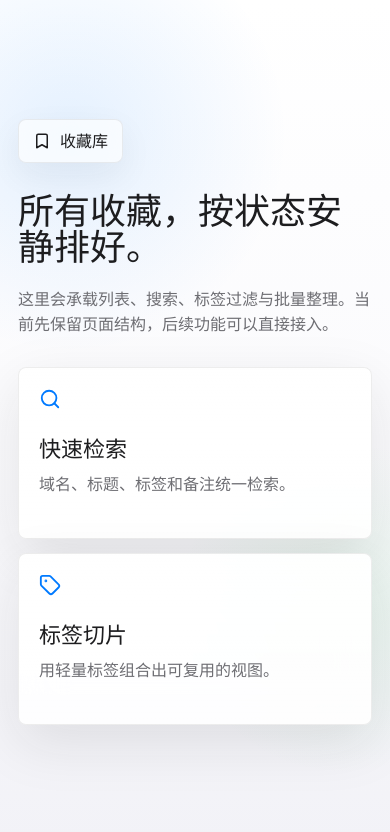
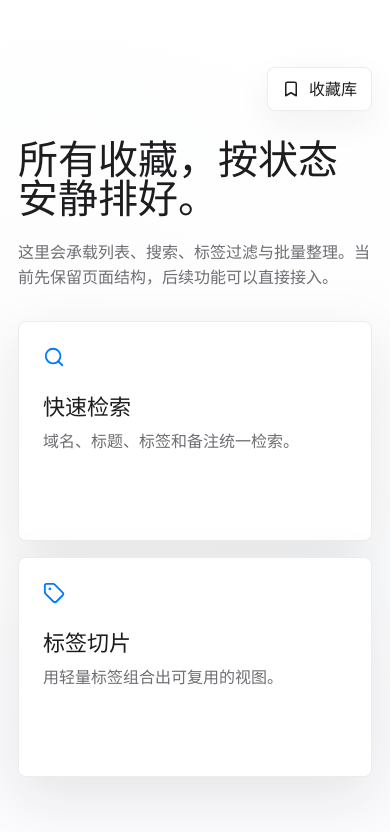
Before and after one commit to coolarec/xcpc.link, a Vue app: page /library in a window 390 px wide. Shown: the top 832 px of the page. Built offline with nearby package versions, Linux system fonts and the light colour scheme.

Commit message:
Refine Apple layout and palette

```diff
--- a/src/components/HorizontalGallery.vue
+++ b/src/components/HorizontalGallery.vue
@@ -126,8 +126,8 @@ onBeforeUnmount(() => {
   overflow: hidden;
   display: grid;
   align-content: center;
-  gap: 44px;
-  padding: 76px max(22px, calc((100vw - 1180px) / 2));
+  gap: 58px;
+  padding: 86px max(24px, calc((100vw - 1240px) / 2));
   color: #f5f5f7;
   background:
     radial-gradient(circle at 16% 18%, color-mix(in srgb, var(--accent), transparent 78%), transparent 28%),
@@ -136,7 +136,7 @@ onBeforeUnmount(() => {
 }
 
 .gallery-heading {
-  width: min(720px, 100%);
+  width: min(860px, 100%);
 }
 
 .gallery-heading p {
@@ -150,7 +150,7 @@ onBeforeUnmount(() => {
 
 .gallery-heading h2 {
   margin: 0;
-  font-size: clamp(42px, 8vw, 94px);
+  font-size: clamp(52px, 8.8vw, 112px);
   line-height: 0.95;
   letter-spacing: 0;
 }
@@ -166,13 +166,13 @@ onBeforeUnmount(() => {
 .horiz-gallery-strip {
   width: 132vw;
   min-width: max-content;
-  gap: 18px;
+  gap: 22px;
 }
 
 .gallery-card {
   position: relative;
-  width: clamp(320px, 30vw, 520px);
-  min-height: 420px;
+  width: clamp(360px, 32vw, 600px);
+  min-height: 480px;
   overflow: hidden;
   display: flex;
   flex-direction: column;
@@ -227,14 +227,14 @@ onBeforeUnmount(() => {
 
 .gallery-card h3 {
   margin: 0;
-  font-size: clamp(30px, 4.2vw, 58px);
-  line-height: 1;
+  font-size: clamp(34px, 4.8vw, 66px);
+  line-height: 0.96;
   letter-spacing: 0;
 }
 
 .gallery-card p {
   max-width: 390px;
-  margin: 16px 0 0;
+  margin: 18px 0 0;
   color: rgba(245, 245, 247, 0.72);
   font-size: 16px;
   line-height: 1.6;
@@ -262,13 +262,13 @@ onBeforeUnmount(() => {
 
 @media (max-width: 720px) {
   .horizontal-gallery {
-    padding: 58px 18px;
-    gap: 30px;
+    padding: 64px 18px;
+    gap: 34px;
   }
 
   .gallery-card {
-    width: min(84vw, 360px);
-    min-height: 370px;
+    width: min(84vw, 380px);
+    min-height: 390px;
     padding: 22px;
   }
 
--- a/src/style.css
+++ b/src/style.css
@@ -76,18 +76,21 @@ a {
 
 .route-page {
   min-height: 100svh;
-  display: flex;
-  flex-direction: column;
-  justify-content: center;
-  gap: 30px;
-  padding: 64px max(24px, calc((100vw - 1120px) / 2));
+  display: grid;
+  grid-template-columns: minmax(0, 1.06fr) minmax(320px, 0.78fr);
+  align-content: center;
+  align-items: center;
+  gap: 24px 72px;
+  padding: 72px max(28px, calc((100vw - 1180px) / 2));
   background:
-    radial-gradient(circle at 18% 16%, rgba(0, 122, 255, 0.1), transparent 28%),
-    radial-gradient(circle at 88% 72%, rgba(48, 209, 88, 0.08), transparent 24%),
-    linear-gradient(180deg, #ffffff 0%, var(--surface) 46%, #f2f2f7 100%);
+    linear-gradient(180deg, rgba(255, 255, 255, 0.96), rgba(251, 251, 253, 0.92)),
+    radial-gradient(circle at 18% 16%, rgba(0, 122, 255, 0.08), transparent 30%),
+    radial-gradient(circle at 88% 72%, rgba(48, 209, 88, 0.06), transparent 28%),
+    #fbfbfd;
 }
 
 .route-kicker {
+  align-self: end;
   width: fit-content;
   min-height: 44px;
   display: inline-flex;
@@ -104,14 +107,14 @@ a {
 }
 
 .route-hero {
-  max-width: 760px;
+  max-width: 800px;
 }
 
 .route-hero h1 {
   margin: 0;
   color: var(--text-strong);
-  font-size: clamp(42px, 7vw, 72px);
-  line-height: 1;
+  font-size: clamp(56px, 8vw, 94px);
+  line-height: 0.96;
   letter-spacing: 0;
 }
 
@@ -124,15 +127,19 @@ a {
 }
 
 .route-grid {
+  grid-column: 2;
+  grid-row: 1 / span 2;
   display: grid;
-  grid-template-columns: repeat(2, minmax(0, 1fr));
-  gap: 14px;
-  max-width: 760px;
+  grid-template-columns: 1fr;
+  gap: 16px;
+  width: 100%;
+  max-width: 440px;
+  justify-self: end;
 }
 
 .route-panel {
-  min-height: 172px;
-  padding: 20px;
+  min-height: 220px;
+  padding: 24px;
   border: 1px solid var(--line);
   border-radius: 8px;
   background:
@@ -160,17 +167,22 @@ a {
   line-height: 1.65;
 }
 
-@media (max-width: 620px) {
+@media (max-width: 900px) {
+  .route-page {
+    display: flex;
+    flex-direction: column;
+    justify-content: center;
+    gap: 30px;
+    padding: 64px 18px;
+  }
+
   .route-grid {
     grid-template-columns: 1fr;
-  }
-
-  .route-page {
-    padding-inline: 18px;
+    max-width: none;
   }
 
   .route-hero h1 {
-    font-size: 36px;
+    font-size: 40px;
   }
 
   .route-hero p {
--- a/src/views/HomeView.vue
+++ b/src/views/HomeView.vue
@@ -486,13 +486,13 @@ onBeforeUnmount(() => {
         </div>
       </div>
 
-      <p class="demo-label">Cursor-driven perspective tilt</p>
+      <p class="demo-label">XCPC.LINK</p>
 
       <div ref="tiltLayer" class="tilt-layer">
         <div class="tilt-orbit" aria-hidden="true"></div>
         <div ref="tiltCore" class="tilt-core">
-          <span>FULL SCREEN</span>
-          <strong>TILT</strong>
+          <span>ALGORITHM COLLECTION</span>
+          <strong>XCPC</strong>
         </div>
         <div
           v-for="(panel, index) in tiltPanels"
@@ -566,9 +566,7 @@ onBeforeUnmount(() => {
   place-items: center;
   background:
     radial-gradient(circle at var(--cursor-x) var(--cursor-y), rgba(255, 255, 255, 0.92), transparent 24%),
-    radial-gradient(circle at 12% 18%, rgba(0, 122, 255, 0.12), transparent 28%),
-    radial-gradient(circle at 88% 26%, rgba(48, 209, 88, 0.1), transparent 26%),
-    linear-gradient(135deg, #f8fbff 0%, #ffffff 46%, #f5f5f7 100%);
+    linear-gradient(180deg, #ffffff 0%, #fbfbfd 48%, #f2f2f7 100%);
   transform-origin: center bottom;
   isolation: isolate;
 }
@@ -632,8 +630,8 @@ onBeforeUnmount(() => {
   z-index: 5;
   margin: 0;
   color: rgba(29, 29, 31, 0.56);
-  font-size: 14px;
-  font-weight: 800;
+  font-size: 15px;
+  font-weight: 850;
   letter-spacing: 0;
   text-transform: uppercase;
 }
@@ -641,8 +639,8 @@ onBeforeUnmount(() => {
 .tilt-layer {
   position: relative;
   z-index: 1;
-  width: min(76vw, 980px);
-  aspect-ratio: 1.55;
+  width: min(80vw, 1080px);
+  aspect-ratio: 1.62;
   transform-style: preserve-3d;
   will-change: transform;
 }
@@ -670,7 +668,7 @@ onBeforeUnmount(() => {
 }
 
 .tilt-core {
-  inset: 18% 23%;
+  inset: 16% 21%;
   display: grid;
   place-items: center;
   text-align: center;
@@ -680,14 +678,15 @@ onBeforeUnmount(() => {
 
 .tilt-core span {
   color: rgba(29, 29, 31, 0.55);
-  font-size: 14px;
-  font-weight: 800;
+  font-size: 13px;
+  font-weight: 850;
+  letter-spacing: 0;
 }
 
 .tilt-core strong {
   color: #1d1d1f;
-  font-size: 92px;
-  line-height: 1;
+  font-size: clamp(72px, 9vw, 132px);
+  line-height: 0.92;
   letter-spacing: 0;
 }
 
@@ -799,7 +798,8 @@ onBeforeUnmount(() => {
 .gallery-section {
   position: relative;
   z-index: 2;
-  background: #101012;
+  background:
+    linear-gradient(180deg, #1c1c1e 0%, #101012 32%, #000000 100%);
 }
 
 .motion-footer {
@@ -809,7 +809,7 @@ onBeforeUnmount(() => {
   overflow: hidden;
   display: grid;
   align-items: end;
-  background: #101012;
+  background: #000000;
   color: #f5f5f7;
 }
 
```
